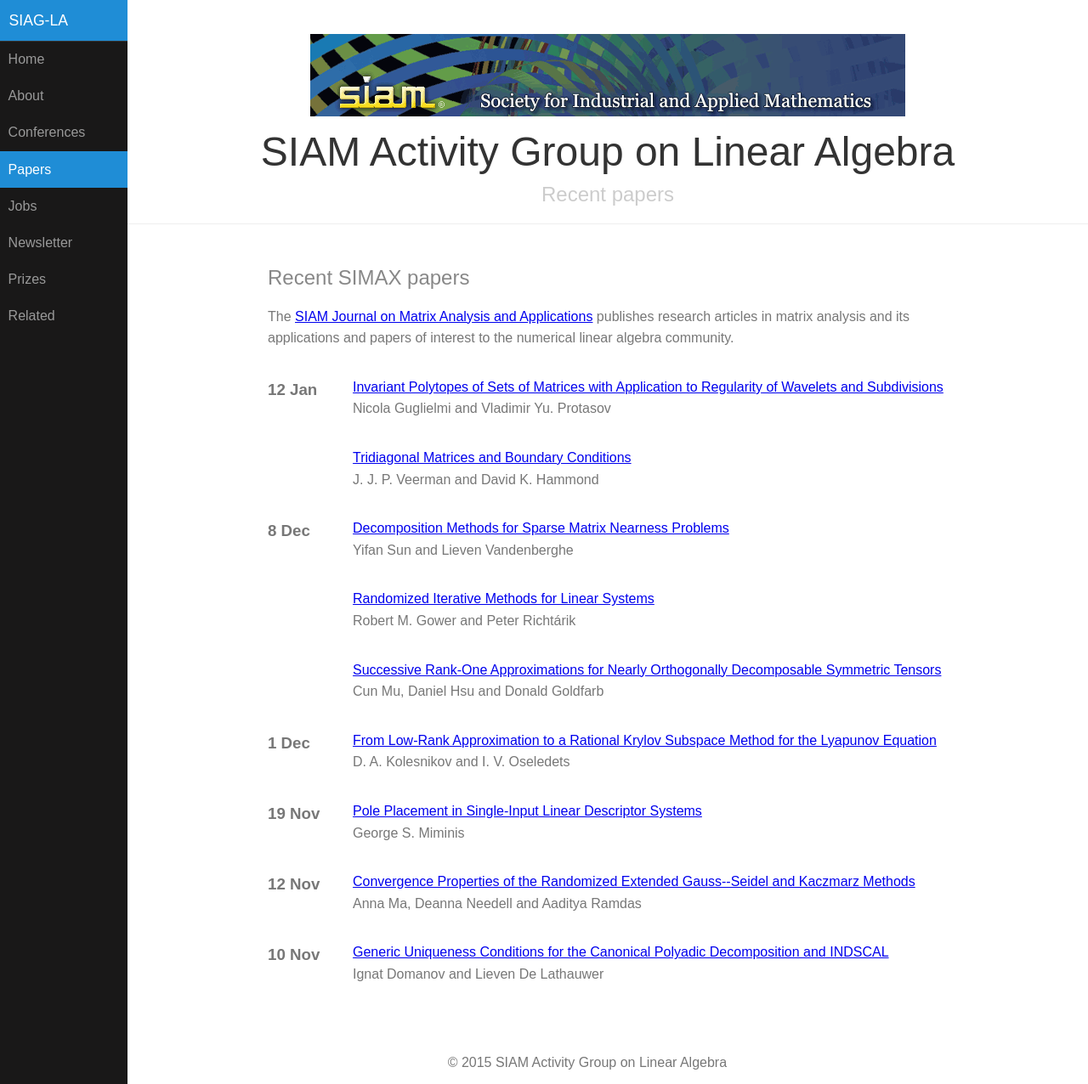
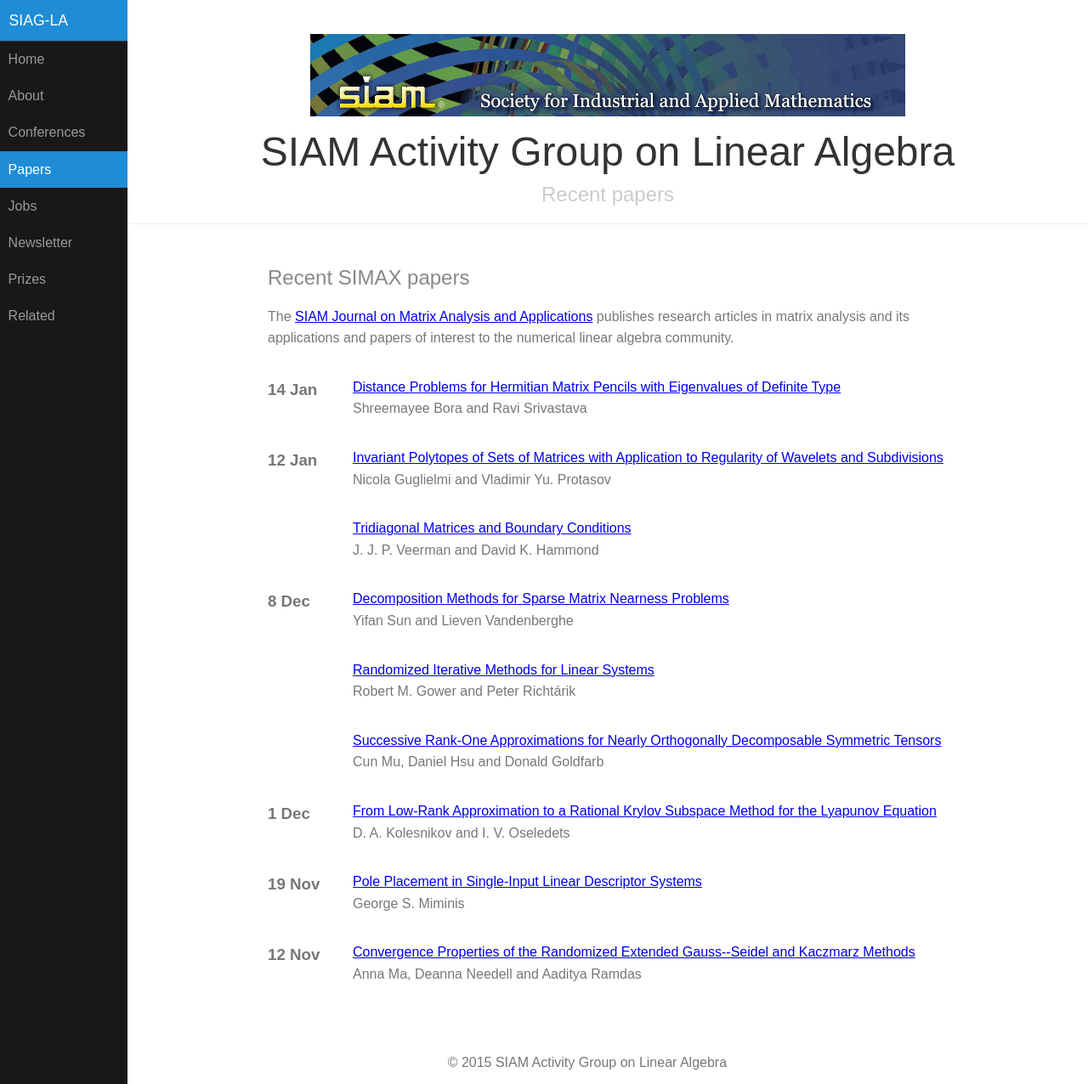
Before and after one commit to dbindel/siagla, a Jekyll site: the page built from simax.html, in a window 1280 px wide and 1276 px high. Shown: the whole window at 85% size. Built offline with Jekyll 4.4.1, drawn with Linux system fonts in a browser that asks for light colours.

Commit message:
Automated updates to simax.yml

```diff
--- a/_data/simax.yml
+++ b/_data/simax.yml
@@ -1339,3 +1339,12 @@
   title: Invariant Polytopes of Sets of Matrices with Application to Regularity of
     Wavelets and Subdivisions
   volume: '37'
+- authors: Shreemayee Bora and Ravi Srivastava
+  date: '2016-01-14T08:00:00Z'
+  doi: doi:10.1137/140963364
+  link: http://epubs.siam.org/doi/abs/10.1137/140963364?ai=s7&mi=3ezuvv&af=R
+  pp_end: '85'
+  pp_start: '53'
+  title: Distance Problems for Hermitian Matrix Pencils with Eigenvalues of Definite
+    Type
+  volume: '37'
```
